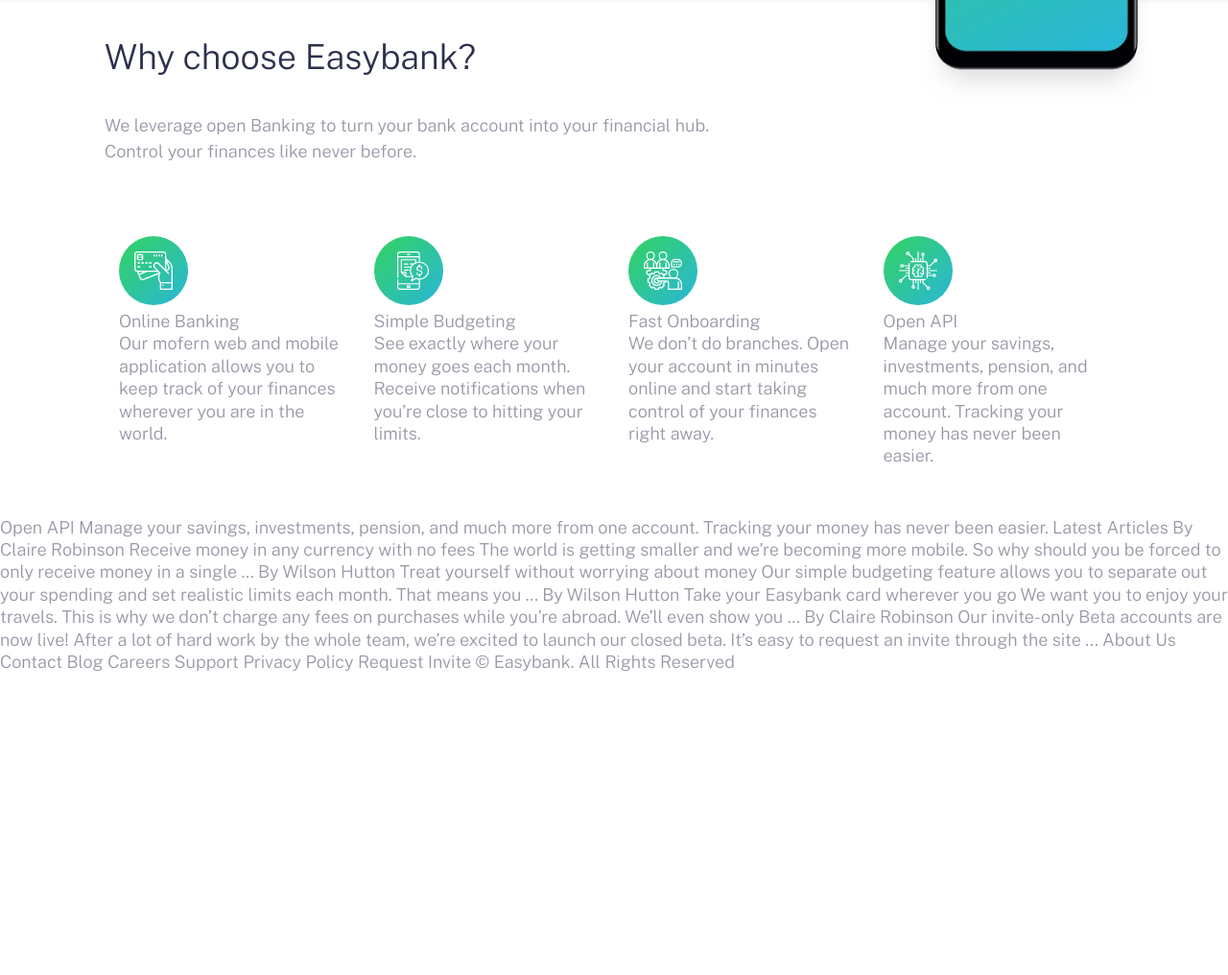
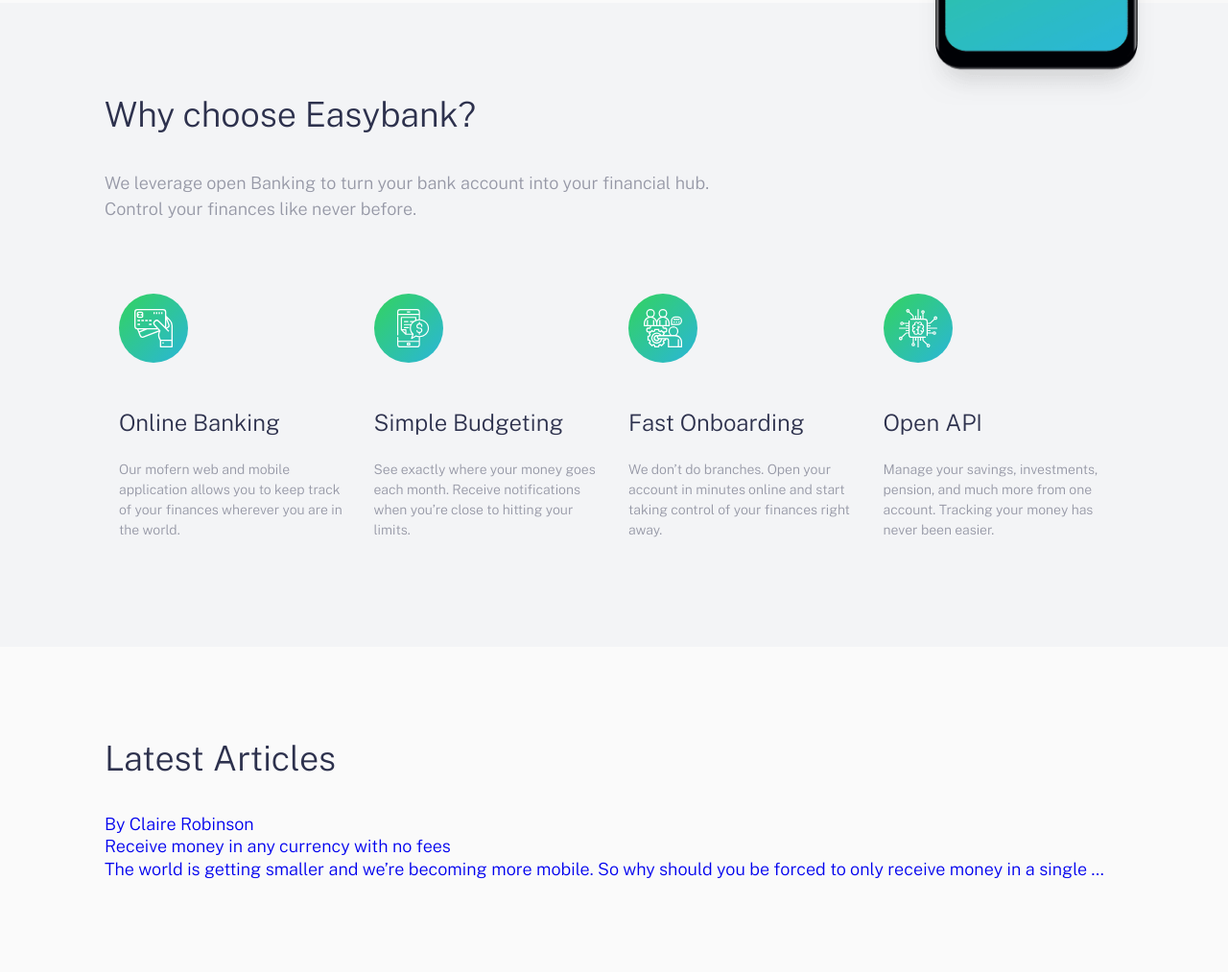
Before and after one commit to rale3451/EasyBank, a plain HTML site: page index.html in a window 1280 px wide. Shown: the part 733-1749 px from the top of the page at 96% size. Before the commit the page ends 1434 px from the top, so only its background shows below. Drawn offline with nearby package versions, Linux system fonts and the light colour scheme.

Commit message:
second commit

```diff
--- /dev/null
+++ b/app/scss/_article.scss
@@ -0,0 +1,8 @@
+.articles {
+    background-color: $veryLightGray;
+}
+
+.article {
+
+
+}
--- a/app/scss/_features.scss
+++ b/app/scss/_features.scss
@@ -1,4 +1,10 @@
 .feature{
+
+    background-color: $lightGrayishBlue;
+    text-align: center;
+
+    @include breakpoint-up(medium)
+        text-align: left;
     &__intro{
         margin-bottom: 3.75rem;
 
@@ -28,4 +34,31 @@
         }
     }
 
+    &__icon {
+        margin-bottom: 1.875rem;
+
+        @include breakpoint-up(large){
+            margin-bottom: 2.75rem;
+        }
+
+    }
+
+    &__title {
+        font-size: 1.25rem;
+        font-weight: 300;
+        line-height: 1.15;
+        color: $darkBlue;
+        margin-bottom: 1rem;
+
+        @include breakpoint-up(large){
+            font-size: 1.5rem;
+            margin-bottom: 1.5rem;
+        }
+    }
+
+    &__description {
+        font-size: 0.875rem;
+        line-height: 1.5;
+    }
+
 }
--- a/app/scss/_globals.scss
+++ b/app/scss/_globals.scss
@@ -10,11 +10,12 @@ html {
 body {
     margin: 0;
     padding: 0;
-    line-height: 1.3;
     font-family: 'Public Sans', sans-serif;
     font-size: $font-med;
     color: $grayishBlue;
     font-weight: 300;
+    line-height: 1.3;
+    min-height: 300vh;
 
     @include breakpoint-up(large){
         font-size: $font-med;
@@ -70,15 +71,25 @@ a, a:visited, a:hover {
     max-width: 69.375rem;
     margin: 0 auto;
     &--pall{
-        padding-top: 2.25rem;
+        padding-top: 4.375rem;
         padding-right: 1.5rem;
-        padding-bottom: 2.25rem;
+        padding-bottom: 4.375rem;
         padding-left: 1.5rem;
+
+        @include breakpoint-up(large){
+            padding-top: 6rem;
+            padding-bottom: 6rem;
+        }
     }
 
     &--py {
-        padding-top: 2.25rem;
-        padding-bottom: 2.25rem;
+        padding-top: 4.375rem;
+        padding-bottom: 4.375rem;
+
+        @include breakpoint-up(large){
+            padding-top: 6rem;
+            padding-bottom: 6rem;
+        }
     }
     &--px {
         padding-right: 1.5rem;
@@ -86,13 +97,21 @@ a, a:visited, a:hover {
 
     }
     &--pt {
-        padding-top: 2.25rem;
+        padding-top: 4.375rem;
+
+        @include breakpoint-up(large){
+            padding-top: 6rem;
+        }
     }
     &--pr {
         padding-right: 1.5rem;
     }
     &--pb {
-        padding-bottom: 2.25rem;
+        padding-bottom: 4.375rem;
+
+        @include breakpoint-up(large){
+            padding-bottom: 6rem;
+        }
     }
     &--pl {
         padding-left: 1.5rem;
--- a/app/scss/style.scss
+++ b/app/scss/style.scss
@@ -6,3 +6,4 @@
 @import "header";
 @import "hero";
 @import "features";
+@import "article";
--- a/index.html
+++ b/index.html
@@ -66,7 +66,11 @@
     </div>
 
   </section>
-  <section class="features container container--pall">
+  <section class="feature">
+
+    <div class="feature__content container container--pall">
+
+
       <div class="feature__intro">
         <h2>Why choose Easybank?</h2>
         <p>
@@ -130,6 +134,31 @@
         </div>
 
       </div>
+
+
+    </div>
+
+  </section>
+  <section class="articles">
+    <div class="article__content container container--pall">
+      <h2>Latest Articles</h2>
+
+      <div class="article__grid">
+
+        <a href="#" class="articele__item">
+          <div class="article__image" style="background-image: url('/images/image-currency.jpg')"></div>
+          <div class="article__text">
+            <div class="article__author">By Claire Robinson</div>
+            <div class="article__title">Receive money in any currency with no fees</div>
+            <div class="article__description">The world is getting smaller and we’re becoming more mobile. So why should you be
+              forced to only receive money in a single …</div>
+
+          </div>
+        </a>
+
+
+      </div>
+    </div>
   </section>
 
 
@@ -140,18 +169,7 @@
 
 
 
-  Open API
-  Manage your savings, investments, pension, and much more from one account. Tracking
-  your money has never been easier.
 
-
-
-  Latest Articles
-
-  By Claire Robinson
-  Receive money in any currency with no fees
-  The world is getting smaller and we’re becoming more mobile. So why should you be
-  forced to only receive money in a single …
 
   By Wilson Hutton
   Treat yourself without worrying about money
```
Also changed, not shown: dist/style.css, 1 other file. Lines whose indentation alone changed are shown as unchanged.
